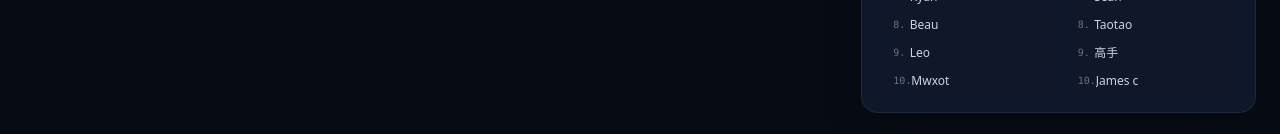
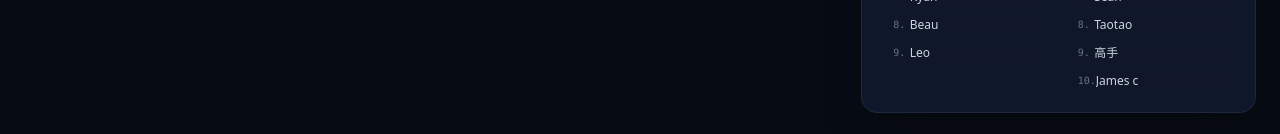
Before and after one commit to Steven-Ou/PS20_TOURNAMENT, a Next.js app: page / in a window 1280 px wide. Shown: the part 868-1002 px from the top of the page. Built offline with nearby package versions, Linux system fonts and the light colour scheme.

Commit message:
Removing the extra player

```diff
--- a/app/page.tsx
+++ b/app/page.tsx
@@ -77,7 +77,7 @@ export default function Home() {
   const [rosters, setRosters] = useState({
     unions: ["KMY", "小鱼", "Dudu", "Hong Tao", "慢慢来", "猴王", "MING", "好好睡觉"],
     bownes: ["SHBW", "LiNg", "Gao Xiang", "Eric", "Owen", "Benc", "Lee", "炜", "Ye 哥", "芥琵"],
-    sanfords: ["Steven", "William_Yan", "绿豆赚", "09^", "Whilar·Yan", "易阿炜", "Ryan", "Beau", "Leo", "Mwxot"],
+    sanfords: ["Steven", "William_Yan", "绿豆赚", "09^", "Whilar·Yan", "易阿炜", "Ryan", "Beau", "Leo"],
     barclays: ["kys r", "YJH —", "胡内", "篮板王", "稳", "Syw", "Sean", "Taotao", "高手", "James c"],
   });
 
```
